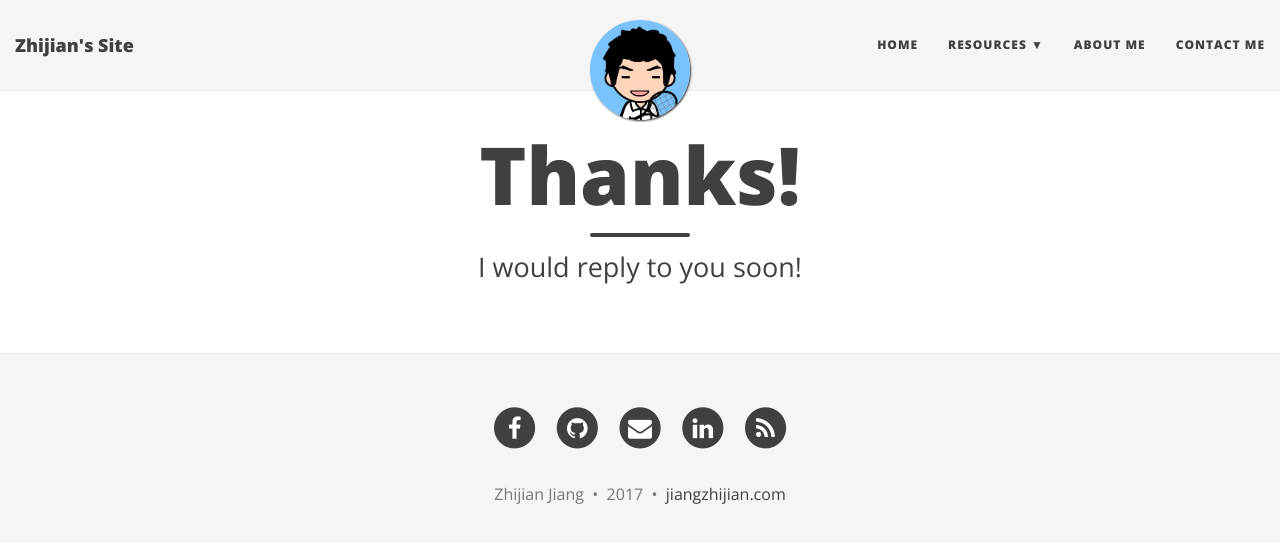
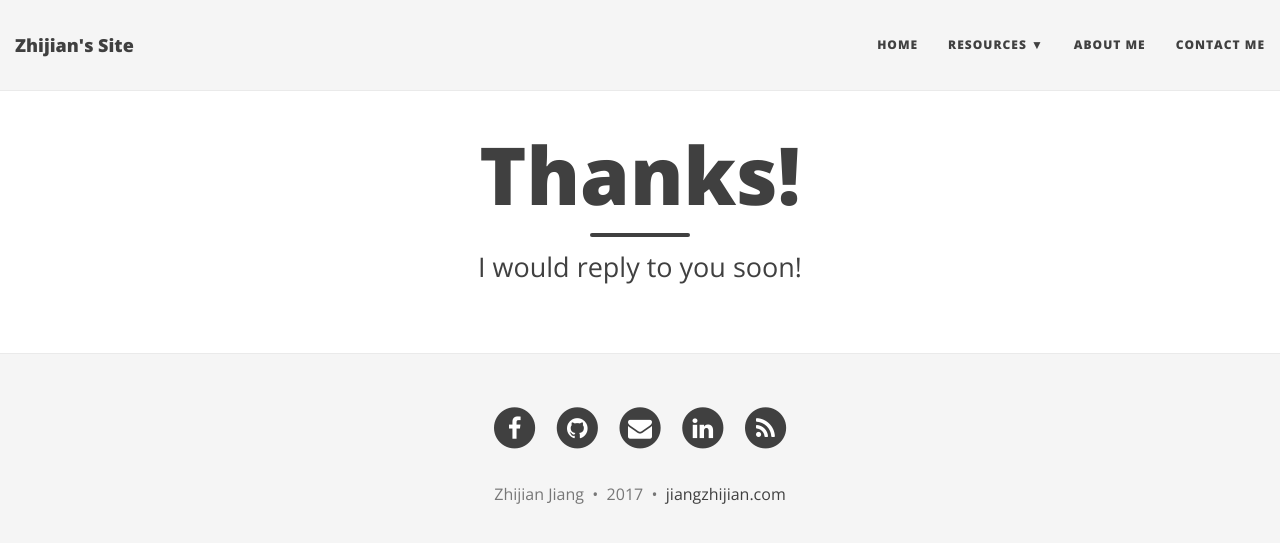
Before and after one commit to softwarelight/ZhijianJiang, a Jekyll site: the page built from thanks.md, in a window 1280 px wide. Shown: the top 543 px of the page. Built offline with Jekyll 4.4.1, drawn with Linux system fonts in a browser that asks for light colours; nearby versions of some CDN libraries.

Commit message:
Update nav.html

```diff
--- a/_includes/nav.html
+++ b/_includes/nav.html
@@ -33,15 +33,6 @@
       </ul>
     </div>
 
-	{% if site.avatar and (layout.show-avatar or page.show-avatar) %}
-	<div class="avatar-container">
-	  <div class="avatar-img-border">
-	    <a href="{{ site.url }} ">
-	      <img class="avatar-img" src="{{ site.avatar | prepend: site.baseurl | replace: '//', '/' }}" />
-		</a>
-	  </div>
-	</div>
-	{% endif %}
 
   </div>
 </nav>
```
